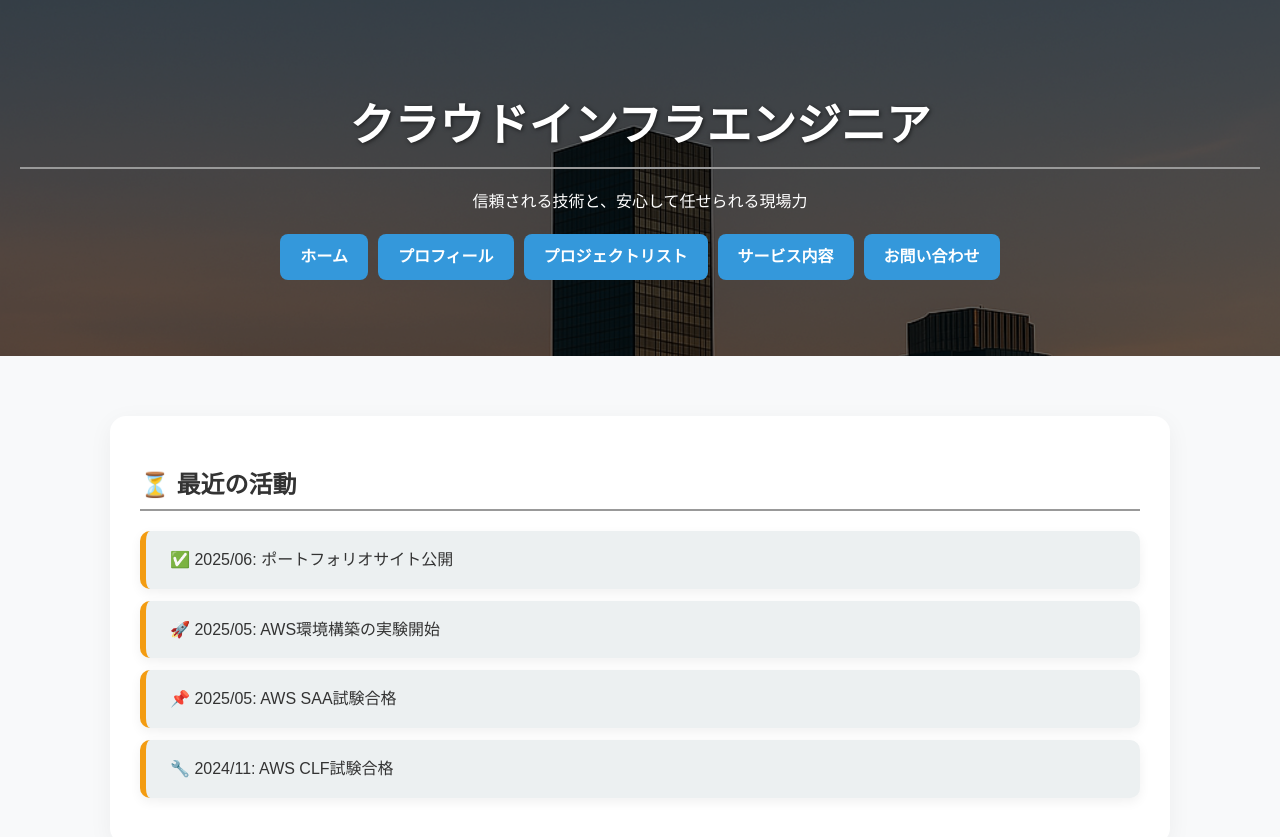
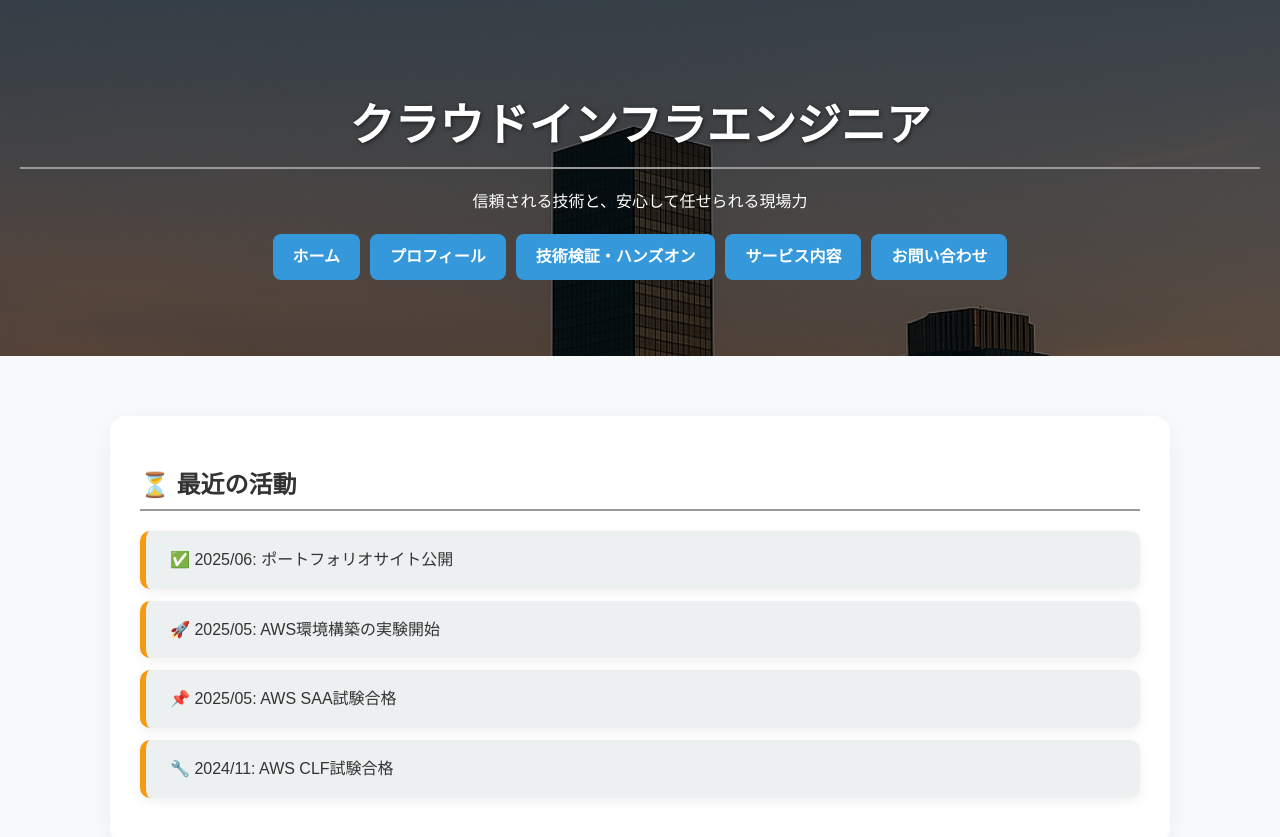
Before and after one commit to cloudrobo48/aws-cloud, a Jekyll site: the page index.html, which Jekyll copies as it is, in a window 1280 px wide and 900 px high. Shown: the top 837 px of the window. Built offline with Jekyll 4.4.1, drawn with Linux system fonts in a browser that asks for light colours.

Commit message:
update html

```diff
--- a/docs/about.html
+++ b/docs/about.html
@@ -14,7 +14,7 @@
         <ul>
           <li><a href="/index.html">ホーム</a></li>
           <li><a href="/docs/about.html">プロフィール</a></li>
-          <li><a href="/docs/portfolio.html">プロジェクトリスト</a></li>
+          <li><a href="/docs/aws-hands-on.html">技術検証・ハンズオン</a></li>
           <li><a href="/docs/service.html">サービス内容</a></li>
           <li><a href="/docs/contact.html">お問い合わせ</a></li>
         </ul>
--- a/docs/portfolio.html
+++ b/docs/aws-hands-on.html
@@ -13,7 +13,7 @@
         <ul>
           <li><a href="/index.html">ホーム</a></li>
           <li><a href="/docs/about.html">プロフィール</a></li>
-          <li><a href="/docs/portfolio.html">プロジェクトリスト</a></li>
+          <li><a href="/docs/aws-hands-on.html">技術検証・ハンズオン</a></li>
           <li><a href="/docs/service.html">サービス内容</a></li>
           <li><a href="/docs/contact.html">お問い合わせ</a></li>
         </ul>
--- a/docs/contact.html
+++ b/docs/contact.html
@@ -14,7 +14,7 @@
         <ul>
           <li><a href="/index.html">ホーム</a></li>
           <li><a href="/docs/about.html">プロフィール</a></li>
-          <li><a href="/docs/portfolio.html">プロジェクトリスト</a></li>
+          <li><a href="/docs/aws-hands-on.html">技術検証・ハンズオン</a></li>
           <li><a href="/docs/service.html">サービス内容</a></li>
           <li><a href="/docs/contact.html">お問い合わせ</a></li>
         </ul>
--- a/index.html
+++ b/index.html
@@ -14,7 +14,7 @@
         <ul>
           <li><a href="/index.html">ホーム</a></li>
           <li><a href="/docs/about.html">プロフィール</a></li>
-          <li><a href="/docs/portfolio.html">プロジェクトリスト</a></li>
+          <li><a href="/docs/aws-hands-on.html">技術検証・ハンズオン</a></li>
           <li><a href="/docs/service.html">サービス内容</a></li>
           <li><a href="/docs/contact.html">お問い合わせ</a></li>
         </ul>
```
Also changed, not shown: docs/CICD-GithubPages.jpg (added), 1 other file.
